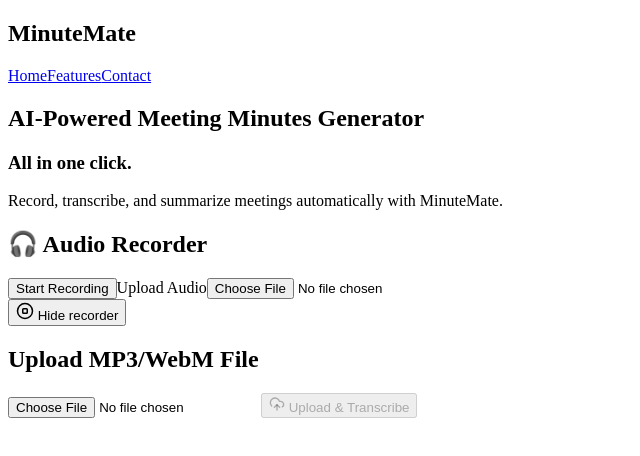
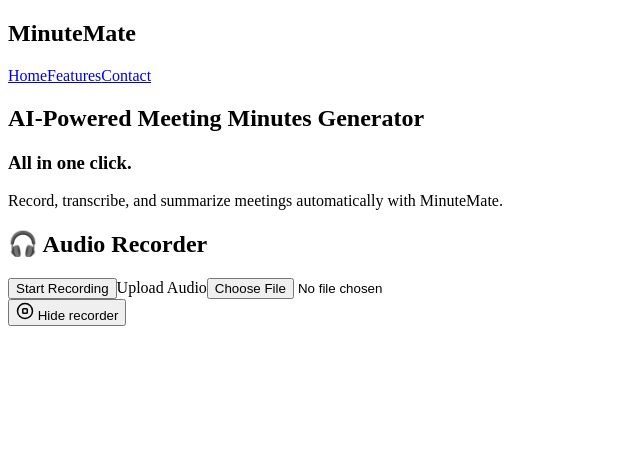
Before and after one commit to Prerana2004/minutemate, a React (Create React App) app in the folder minutemate-frontend/: page / in a window 1280 px wide. Shown: the top 456 px of the page, without its empty margins (0-640 px from the left). Built offline with nearby package versions, Linux system fonts and the light colour scheme.

Commit message:
updated home to remove upload

```diff
--- a/minutemate-frontend/src/Home.js
+++ b/minutemate-frontend/src/Home.js
@@ -3,60 +3,16 @@
 import Recorder from "./components/Recorder";
 import Hero from "./components/Hero";
 import { motion, AnimatePresence } from "framer-motion";
-import { StopCircle, UploadCloud } from "lucide-react";
+import { StopCircle } from "lucide-react";
 
 export default function Home() {
   const [showRecorder, setShowRecorder] = useState(true);
-  const [uploadedFile, setUploadedFile] = useState(null);
-  const [transcription, setTranscription] = useState("");
-  const [summary, setSummary] = useState("");
-  const [audioURL, setAudioURL] = useState(null);
-
-  const handleFileChange = (e) => {
-    const file = e.target.files[0];
-    const allowedTypes = ["audio/mpeg", "audio/webm"];
-    if (file && allowedTypes.includes(file.type)) {
-      setUploadedFile(file);
-    } else {
-      alert("Please upload a valid .webm or .mp3 file.");
-      setUploadedFile(null);
-    }
-  };
-
-  const handleFileUpload = async () => {
-    if (!uploadedFile) return;
-
-    setTranscription("Uploading file and transcribing...");
-    setSummary("");
-    setAudioURL(URL.createObjectURL(uploadedFile));
-
-    const formData = new FormData();
-    formData.append("audio", uploadedFile); // backend expects "audio"
-
-    try {
-      const response = await fetch("https://minutemate.onrender.com/transcribe-clean", {
-        method: "POST",
-        body: formData,
-      });
-
-      const data = await response.json();
-      if (data.transcript) {
-        setTranscription(data.transcript);
-        setSummary(data.summary || "");
-      } else {
-        setTranscription("Transcription failed.");
-      }
-    } catch (err) {
-      console.error("❌ Upload or transcription failed:", err.message);
-      setTranscription("An error occurred during transcription.");
-    }
-  };
 
   return (
     <>
       <Hero />
 
-      <div className="flex flex-col md:flex-row gap-6 mt-10 w-full max-w-5xl justify-center items-start mx-auto px-4">
+      <div className="flex flex-col items-center mt-10 w-full max-w-3xl mx-auto px-4">
         {/* Recorder Panel */}
         <AnimatePresence>
           {showRecorder && (
@@ -65,7 +21,7 @@
               animate={{ scale: 1, opacity: 1 }}
               exit={{ scale: 0.9, opacity: 0 }}
               transition={{ duration: 0.4 }}
-              className="w-full md:w-1/2 bg-white/90 backdrop-blur rounded-2xl shadow-xl p-6"
+              className="w-full bg-white/90 backdrop-blur rounded-2xl shadow-xl p-6"
             >
               <Recorder />
               <button
@@ -77,53 +33,6 @@
             </motion.div>
           )}
         </AnimatePresence>
-
-        {/* Upload Panel */}
-        <motion.div
-          initial={{ scale: 0.9, opacity: 0 }}
-          animate={{ scale: 1, opacity: 1 }}
-          transition={{ duration: 0.4 }}
-          className="w-full md:w-1/2 bg-white/90 backdrop-blur rounded-2xl shadow-xl p-6 text-center"
-        >
-          <h2 className="text-lg font-semibold mb-4">Upload MP3/WebM File</h2>
-          <input
-            type="file"
-            accept=".webm,.mp3,audio/mpeg,audio/webm"
-            onChange={handleFileChange}
-            className="mt-4"
-          />
-          <button
-            onClick={handleFileUpload}
-            disabled={!uploadedFile}
-            className={`mt-4 px-5 py-2 rounded-full font-medium transition ${
-              uploadedFile
-                ? "bg-green-600 text-white hover:bg-green-700"
-                : "bg-gray-300 text-gray-500 cursor-not-allowed"
-            }`}
-          >
-            <UploadCloud className="inline mr-2" size={16} /> Upload & Transcribe
-          </button>
-
-          {audioURL && (
-            <div className="mt-6">
-              <audio controls src={audioURL} className="w-full"></audio>
-            </div>
-          )}
-
-          {transcription && (
-            <div className="mt-6 bg-gray-100 p-4 rounded text-left shadow whitespace-pre-wrap">
-              <h3 className="font-bold mb-2">📄 Cleaned Transcript:</h3>
-              <pre className="text-gray-800 break-words">{transcription}</pre>
-            </div>
-          )}
-
-          {summary && (
-            <div className="mt-6 bg-yellow-50 p-4 rounded text-left shadow whitespace-pre-wrap">
-              <h3 className="font-bold mb-2">📝 Meeting Summary:</h3>
-              <pre className="text-gray-900 break-words">{summary}</pre>
-            </div>
-          )}
-        </motion.div>
       </div>
     </>
   );
```
